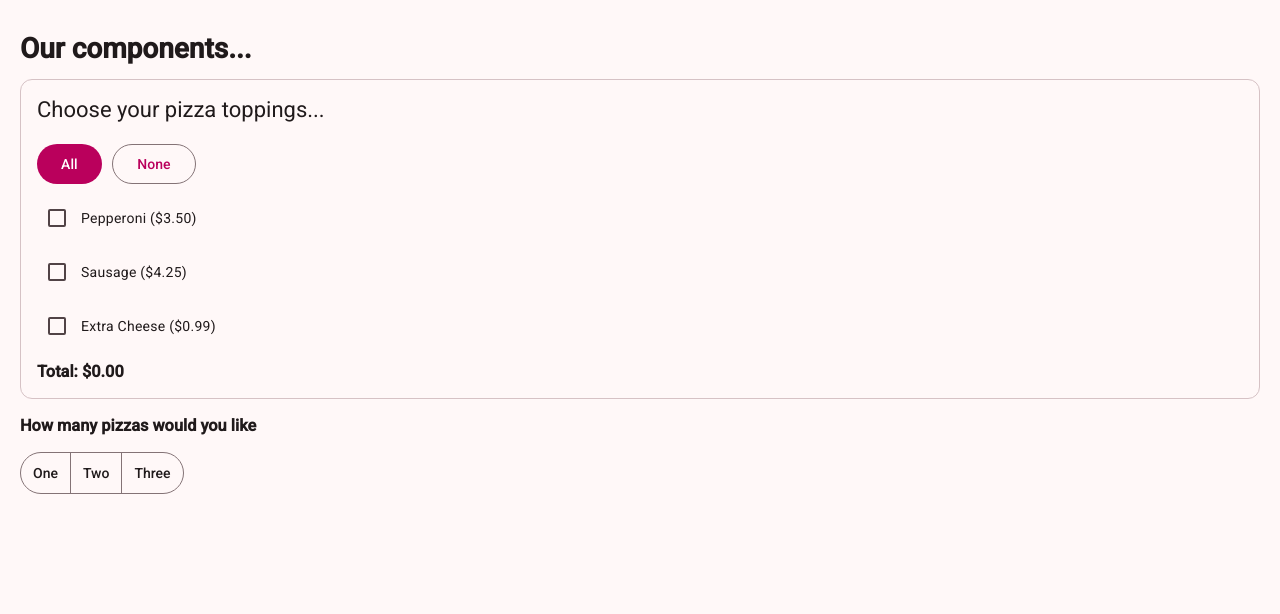
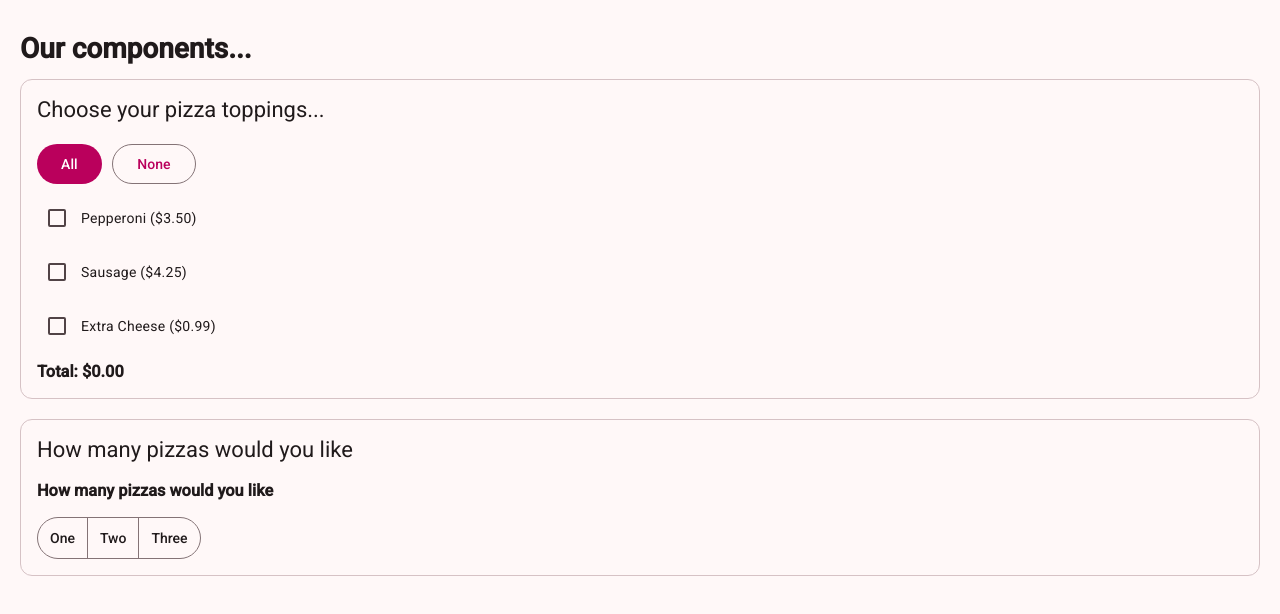
Before and after one commit to 2026-fall-jsf/angular-components, an Angular app: page / in a window 1280 px wide. Shown: the top 614 px of the page. Built offline with nearby package versions, Linux system fonts and the light colour scheme.

Commit message:
Adding Mat-card

```diff
--- a/src/app/egarita-addition/egarita-addition.html
+++ b/src/app/egarita-addition/egarita-addition.html
@@ -1,3 +1,13 @@
+<mat-card
+    appearance="outlined"
+>
+    <mat-card-header>
+        <mat-card-title>
+            How many pizzas would you like
+        </mat-card-title>
+    </mat-card-header>
+    <mat-card-content>
+
         <section>
         <h3>How many pizzas would you like</h3>
         <mat-button-toggle-group
@@ -10,3 +20,6 @@
             <mat-button-toggle value="Three">Three</mat-button-toggle>
         </mat-button-toggle-group>
         </section>
+
+    </mat-card-content>
+</mat-card>
```
Lines whose indentation alone changed are shown as unchanged.
